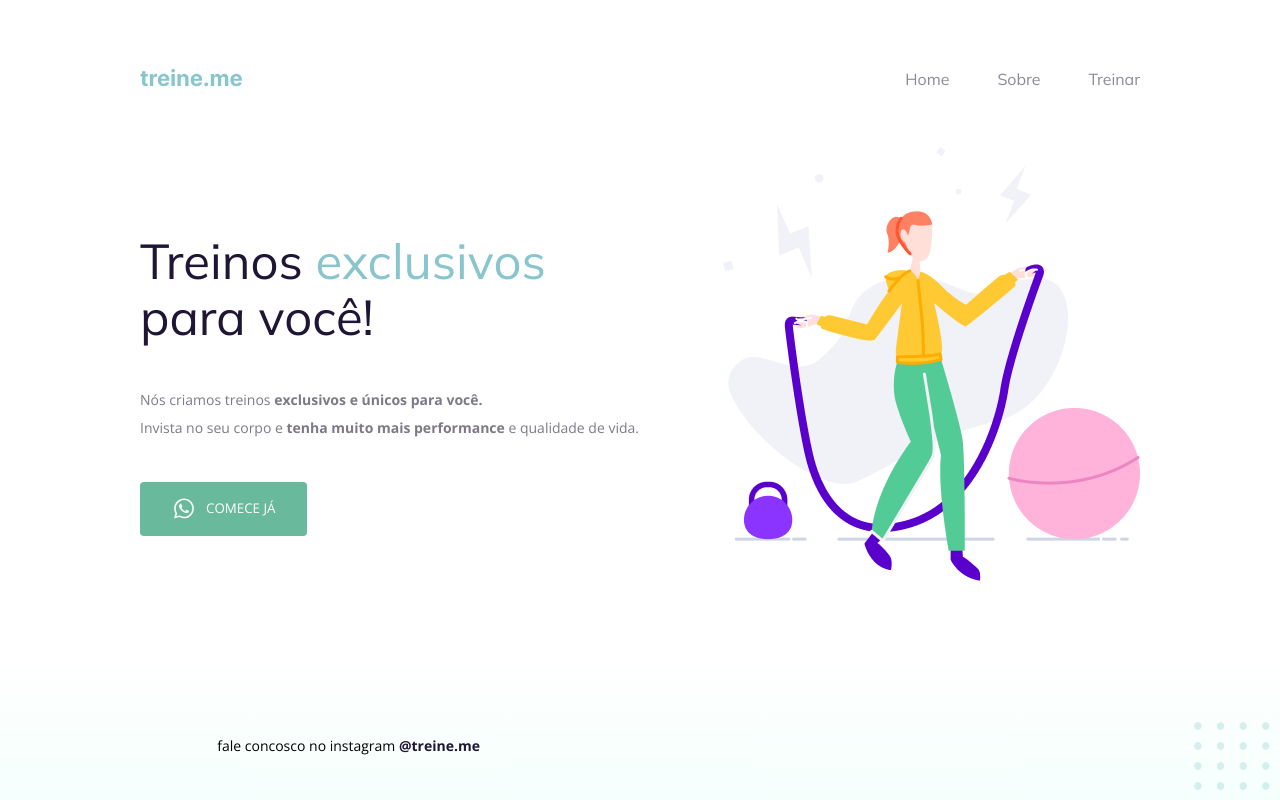
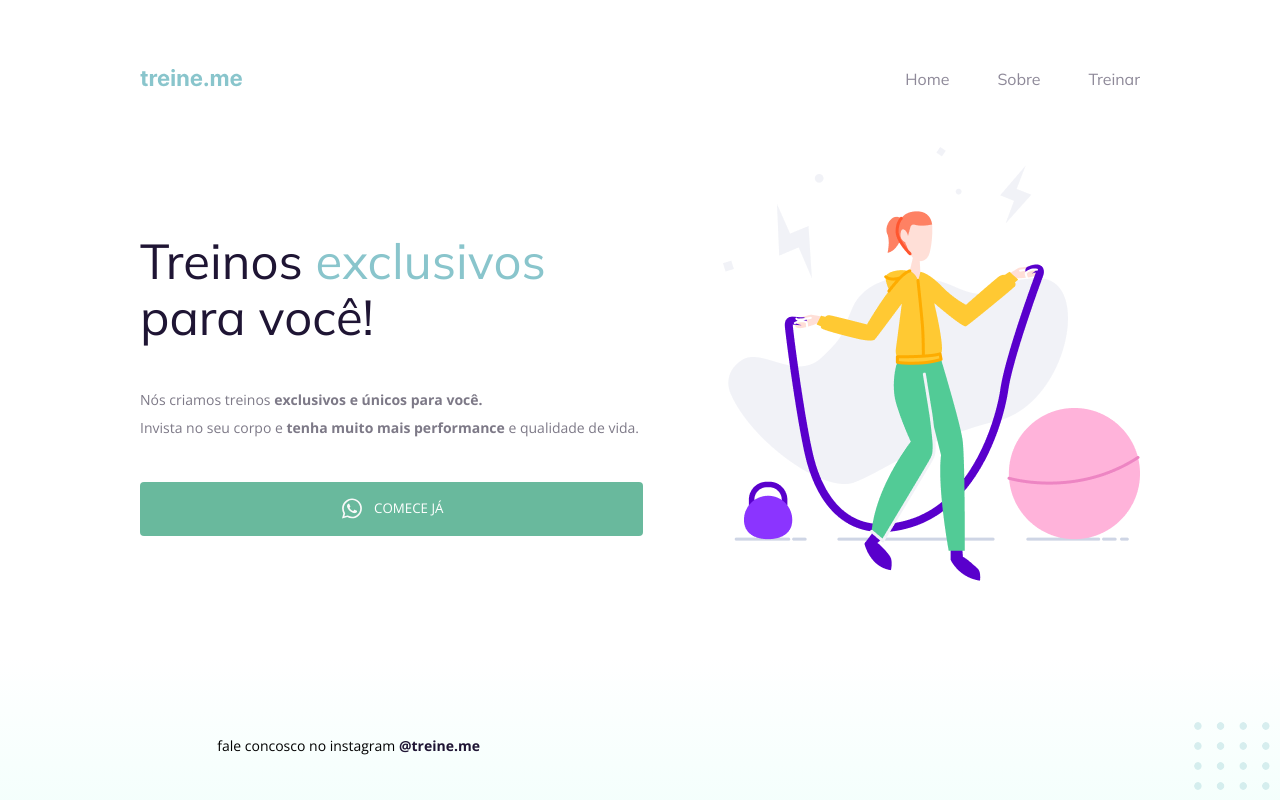
Before and after one commit to FranciscoSSN/desafio-03-rocketseat, a plain HTML site: page index.html in a window 1280 px wide. Drawn offline with nearby package versions, Linux system fonts and the light colour scheme.

Commit message:
button uptade

```diff
--- a/style.css
+++ b/style.css
@@ -78,7 +78,7 @@ button {
 
   background: #69B99D;
   border: 0;
-  padding: 14px 32px 15px;
+  padding: 14px 200px 15px;
 
   display: flex;
   justify-content: center;
```
